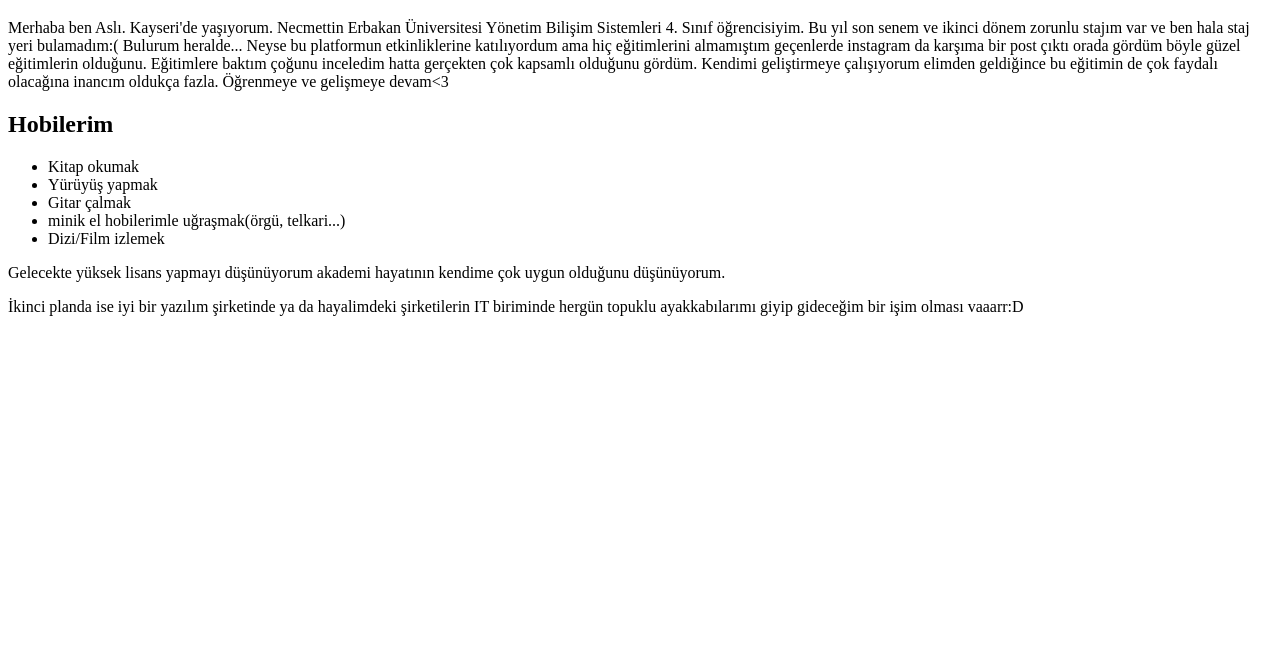
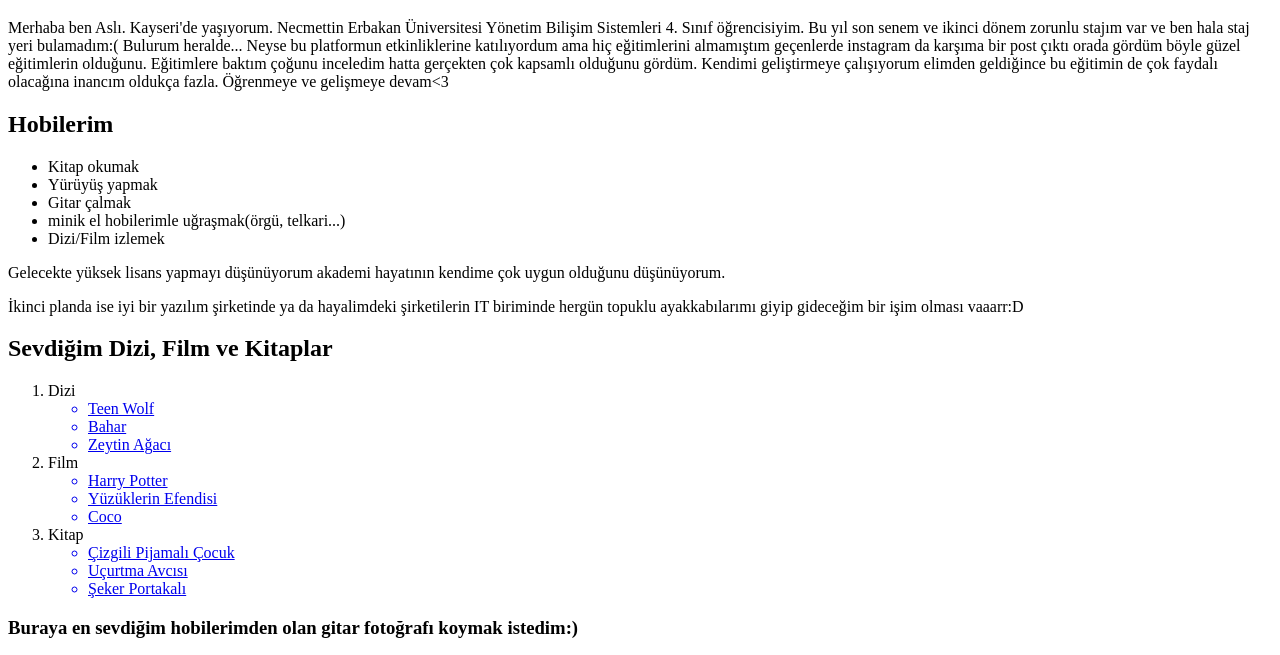
Before and after one commit to agzibuyukasli/kodluyoruzilkrepo, a plain HTML site: page index.html in a window 1280 px wide. Shown: the part 87-742 px from the top of the page. Drawn offline with Linux system fonts and the light colour scheme.

Commit message:
index html tamamlandı

```diff
--- a/index.html
+++ b/index.html
@@ -12,3 +12,28 @@
 </ul>
 <p>Gelecekte yüksek lisans yapmayı düşünüyorum akademi hayatının kendime çok uygun olduğunu düşünüyorum. </p>
 <p>İkinci planda ise iyi bir yazılım şirketinde ya da hayalimdeki şirketilerin IT biriminde hergün topuklu ayakkabılarımı giyip gideceğim bir işim olması vaaarr:D</p>
+
+<h2>Sevdiğim Dizi, Film ve Kitaplar</h2>
+<ol>
+    <li>Dizi</li>
+    <ul>
+        <a href="https://www.justwatch.com/tr/tv-sovu/teen-wolf" target="_blank"><li>Teen Wolf</li></a>
+        <a href="https://www.showtv.com.tr/dizi/tanitim/bahar/2941" target="_blank"><li>Bahar</li></a>
+        <a href="https://www.netflix.com/tr/title/81380432" target="_blank" d><li>Zeytin Ağacı</li></a>
+    </ul>
+    <li>Film</li>
+    <ul>
+        <a href="https://harrypotter.fandom.com/tr/wiki/Harry_Potter_ve_Felsefe_Ta%C5%9F%C4%B1_(film)" target="_blank"><li>Harry Potter</li></a>
+        <a href="https://www.justwatch.com/tr/film/yuzuklerin-efendisi-yuzuk-kardesligi" target="_blank"><li>Yüzüklerin Efendisi</li></a>
+        <a href="https://www.sinemalar.com/film/232984/coco-2017" target="_blank"><li>Coco</li></a>
+    </ul>
+    <li>Kitap</li>
+    <ul>
+        <a href="https://www.kitapyurdu.com/kitap/cizgili-pijamali-cocuk/95889.html" target="_blank"><li>Çizgili Pijamalı Çocuk</li></a>
+        <a href="https://www.kitapyurdu.com/kitap/ucurtma-avcisi/100822.html" target="_blank"><li>Uçurtma Avcısı</li></a>
+        <a href="https://www.kitapyurdu.com/kitap/seker-portakali-ciltsiz/10139.html" target="_blank"><li>Şeker Portakalı</li></a>
+    </ul>
+</ol>
+
+<h3>Buraya en sevdiğim hobilerimden olan gitar fotoğrafı koymak istedim:)</h3>
+<img src="https://tse3.mm.bing.net/th/id/OIP.vNhtDfjxT3HhOVJgyRqybwHaEo?rs=1&pid=ImgDetMain&o=7&rm=3" alt="fav enstruman">
```
